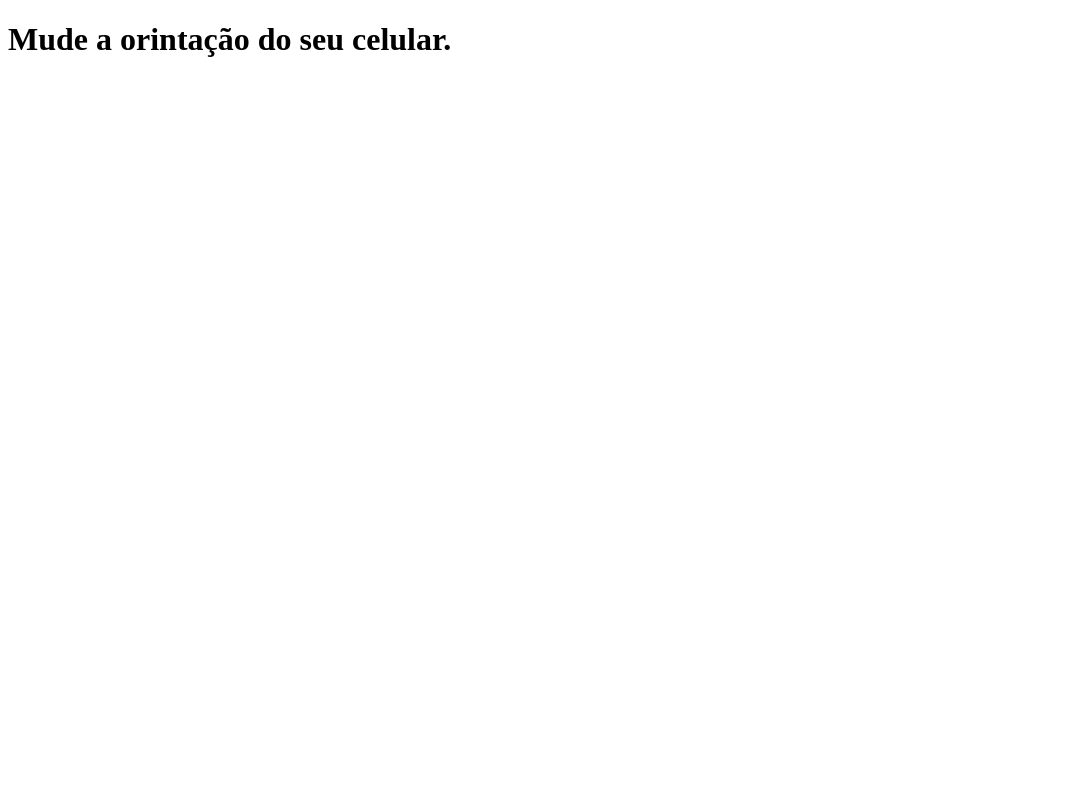
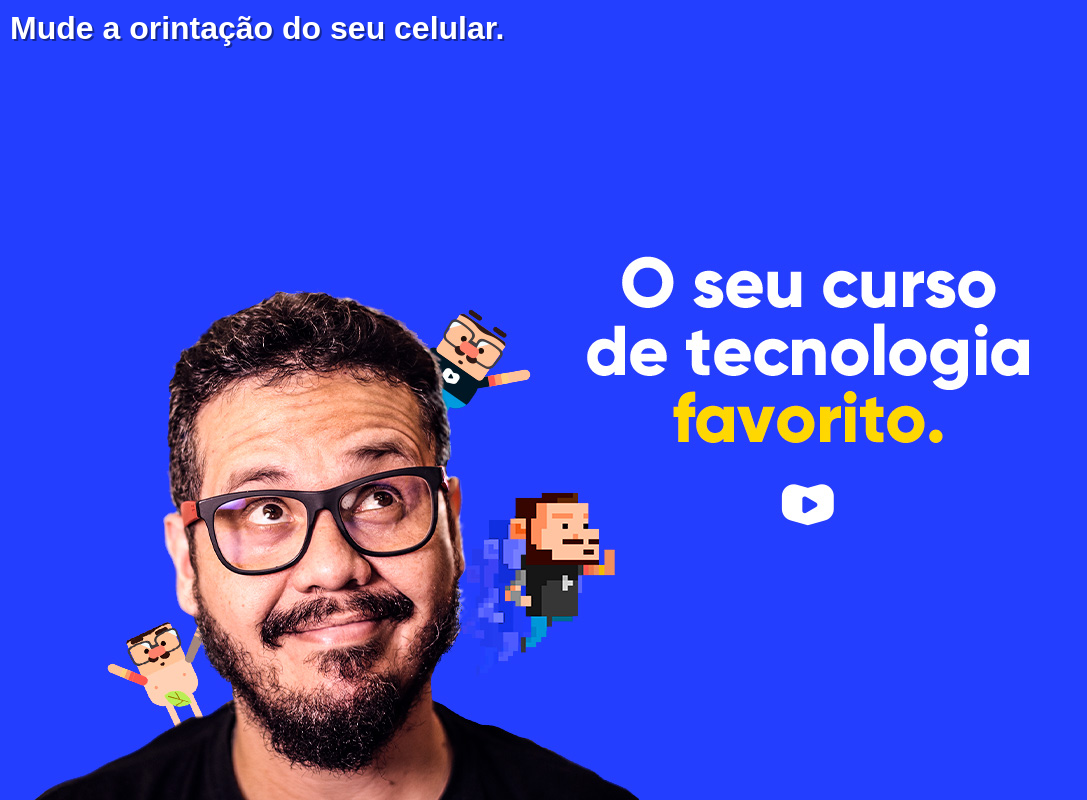
Before and after one commit to gabriel-duarte154/html-css, a plain HTML site: page aulas/exp29/mq002/index.html in a window 1280 px wide. Shown: the whole page, without its empty margins (0-1087 px from the left). Drawn offline with Linux system fonts and the light colour scheme.

Commit message:
Exercício 2

```diff
--- a/aulas/exp29/mq002/estilos/paisagem.css
+++ b/aulas/exp29/mq002/estilos/paisagem.css
@@ -1,3 +1,11 @@
 @charset "UTF-8";
 
-/*Modo landscape*/
+/* Modo landscape */
+
+body {
+
+    background: url(../imagens/cev-landscape.jpg);
+    background-repeat: no-repeat;
+    background-size: contain;
+    background-position: left bottom;
+}
--- a/aulas/exp29/mq002/estilos/retrato.css
+++ b/aulas/exp29/mq002/estilos/retrato.css
@@ -1,3 +1,11 @@
 @charset "UTF-8";
 
 /* Modo portrait*/
+
+body {
+
+    background: url(../imagens/cev-portrait.jpg);
+    background-repeat: no-repeat;
+    background-size: contain;
+    background-position: center bottom;
+}
--- a/aulas/exp29/mq002/estilos/style.css
+++ b/aulas/exp29/mq002/estilos/style.css
@@ -1,3 +1,24 @@
 @charset "UTF-8";
 
 /* Configuraçôes gerais */
+
+* {
+
+    margin: 0px;
+    padding: 0px;
+    font-family: Arial, Helvetica, sans-serif;
+}
+
+html, body {
+
+    width: 100vw;
+    height: 100vh;
+    background-color: #233fff;
+}
+
+h1 {
+
+    color: #fff;
+    text-shadow: 2px 2px 0px #080f3b86;
+    padding: 10px;
+}
```
Also changed, not shown: aulas/exp29/mq002/index.html (+3 -0 lines).
